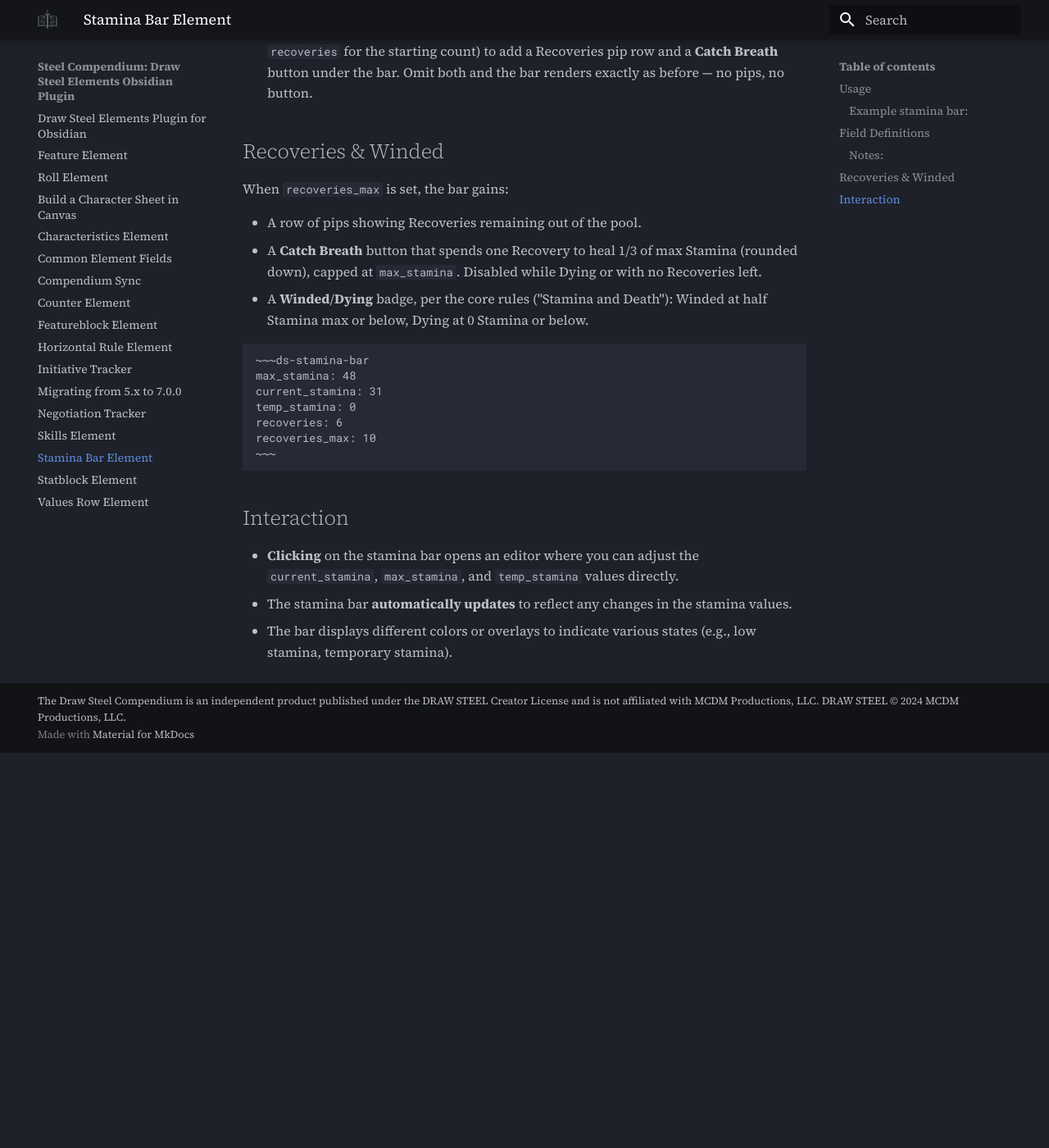
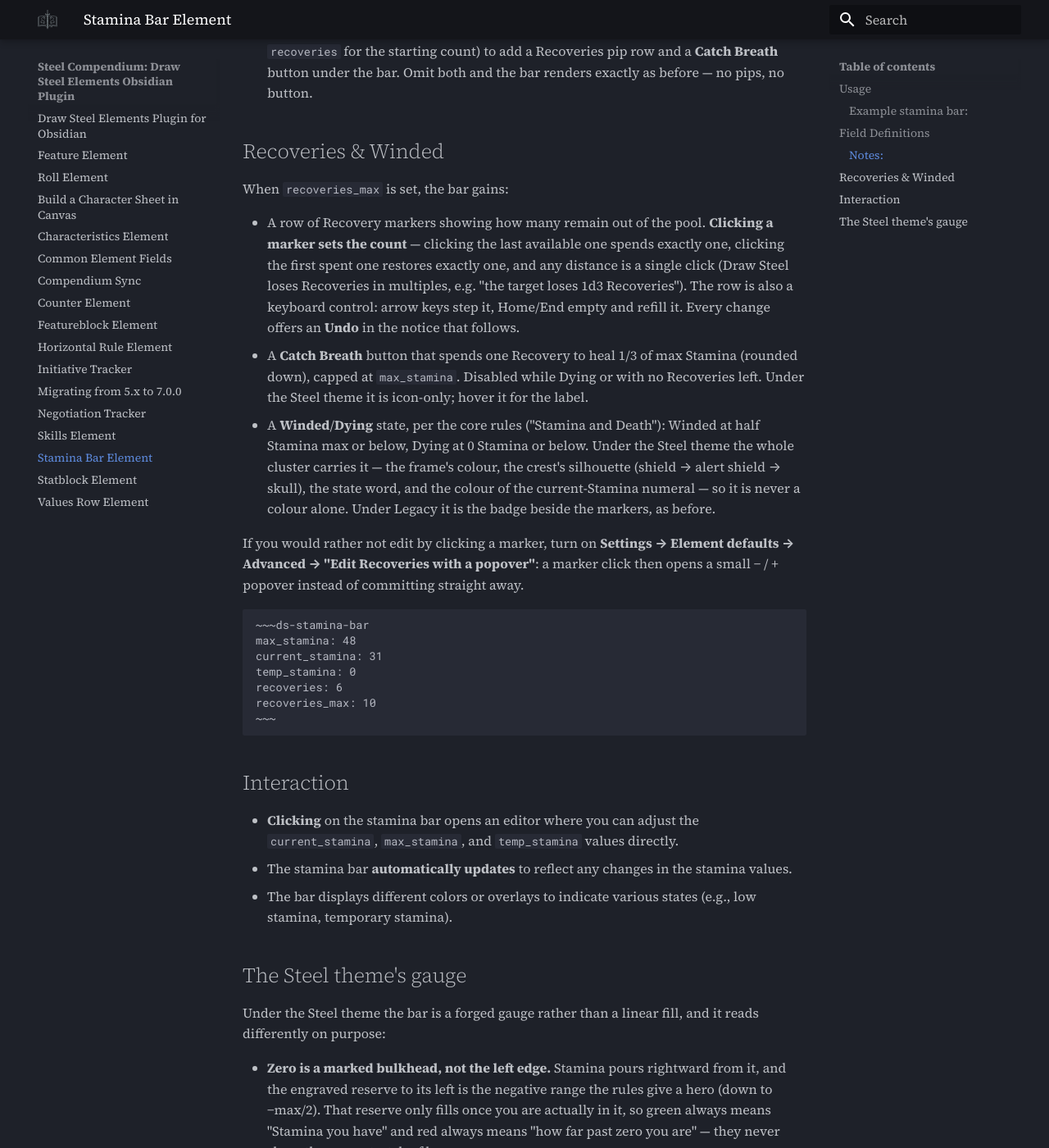
Before and after one commit to SteelCompendium/draw-steel-elements, an MkDocs documentation site: the page built from docs/stamina-bar.md, in a window 1280 px wide and 1400 px high, scrolled down 2026 px. Shown: the whole window at 82% size. Built offline with MkDocs 1.6.1 and Material for MkDocs 9.7.7, drawn with Linux system fonts in a browser that asks for light colours; comment, search, counter and statistics services are not loaded; before the commit the page ends 2944 px from its top, so only the background shows below that; some of the changed text lies outside the part shown.

Commit message:
feat(harness,docs): stamina state + rail fixtures, and the docs/changelog for the redesign (SC-132)
HARNESS. The stamina family had exactly ONE fixture — a healthy bar with temp and
no recoveries — so the subject of this whole redesign had no shot coverage: no
winded, no dying, no recoveries strip, and no rail. Four entries close that
(shots 204 -> 229, all new names, no existing shot's bytes touched by them):

  stamina-bar/recoveries  31/48 +4 with 6 of 10 recoveries — the healthy cluster
  stamina-bar/winded      18/48 — the amber ladder end to end
  stamina-bar/dying       -6/48 — the red ground, the skull, the wound past zero
  stamina-rail   (narrow) the rail form at 300px, Obsidian's default sidebar leaf
  hero-narrow    (narrow) the sheet at 660px, where its stamina region bottoms out
                          at ~215px — the width the crest step-down and the
                          eyebrow stand-down were measured against

Both narrow entries are load-bearing rather than thorough-for-its-own-sake: the
rail and the eyebrow stand-down are CONTAINER-QUERY branches, so the default
sweep's width cannot reach either of them and they would ship unshot.

TWO MEASURED THRESHOLDS moved as a result of actually shooting them:

  * the eyebrow's stand-down, 290px -> 250px of strip. At 290 it also fired on the
    STANDARD hero sheet (a ~288px strip), which is the wrong half of Scott's
    ruling — he asked for the label in the full sheet and only wanted it dropped
    on condensed views. 250 keeps it at 288 (markers still ~11px, well above their
    6.7px floor) and still drops it at the 240px column, where it cannot fit.
  * the rail's own threshold, 340px -> 400px, so a 360px sidebar is a rail. 360 was
    a rail on the round-7 board Scott approved; at 340 it would have rendered the
    full two-row layout instead, and the shipped thing has to be the thing that
    was approved.

Also fixed by shooting it: the recoveries strip needed `flex-wrap: nowrap` +
`min-width: 0` in the FULL form too, not only on the rail — at 660px the hero
sheet pushed Catch Breath onto a line of its own instead of compressing the
markers.

DOCS. docs/stamina-bar.md gains the Model M interaction, the popover setting and
a short section on how the Steel gauge reads (zero as a bulkhead, temp as a plate,
the rail). Plugin CHANGELOG: four user-facing entries under 7.0.0 (the redesign,
Recoveries editing + Undo, hero-sheet editing, the modal preview fix).

````diff
--- a/docs/stamina-bar.md
+++ b/docs/stamina-bar.md
@@ -56,11 +56,24 @@ default values, and whether they are required.
 
 When `recoveries_max` is set, the bar gains:
 
-- A row of pips showing Recoveries remaining out of the pool.
+- A row of Recovery markers showing how many remain out of the pool. **Clicking a marker
+  sets the count** — clicking the last available one spends exactly one, clicking the
+  first spent one restores exactly one, and any distance is a single click (Draw Steel
+  loses Recoveries in multiples, e.g. "the target loses 1d3 Recoveries"). The row is also
+  a keyboard control: arrow keys step it, Home/End empty and refill it. Every change
+  offers an **Undo** in the notice that follows.
 - A **Catch Breath** button that spends one Recovery to heal 1/3 of max Stamina (rounded
-  down), capped at `max_stamina`. Disabled while Dying or with no Recoveries left.
-- A **Winded**/**Dying** badge, per the core rules ("Stamina and Death"): Winded at half
-  Stamina max or below, Dying at 0 Stamina or below.
+  down), capped at `max_stamina`. Disabled while Dying or with no Recoveries left. Under
+  the Steel theme it is icon-only; hover it for the label.
+- A **Winded**/**Dying** state, per the core rules ("Stamina and Death"): Winded at half
+  Stamina max or below, Dying at 0 Stamina or below. Under the Steel theme the whole
+  cluster carries it — the frame's colour, the crest's silhouette (shield → alert shield
+  → skull), the state word, and the colour of the current-Stamina numeral — so it is
+  never a colour alone. Under Legacy it is the badge beside the markers, as before.
+
+If you would rather not edit by clicking a marker, turn on **Settings → Element defaults
+→ Advanced → "Edit Recoveries with a popover"**: a marker click then opens a small − / +
+popover instead of committing straight away.
 
 ```
 ~~~ds-stamina-bar
@@ -77,3 +90,20 @@ recoveries_max: 10
 - **Clicking** on the stamina bar opens an editor where you can adjust the `current_stamina`, `max_stamina`, and `temp_stamina` values directly.
 - The stamina bar **automatically updates** to reflect any changes in the stamina values.
 - The bar displays different colors or overlays to indicate various states (e.g., low stamina, temporary stamina).
+
+## The Steel theme's gauge
+
+Under the Steel theme the bar is a forged gauge rather than a linear fill, and it reads
+differently on purpose:
+
+- **Zero is a marked bulkhead, not the left edge.** Stamina pours rightward from it, and
+  the engraved reserve to its left is the negative range the rules give a hero (down to
+  −max/2). That reserve only fills once you are actually in it, so green always means
+  "Stamina you have" and red always means "how far past zero you are" — they never share
+  the same stretch of bar.
+- **Temporary Stamina is a plate bolted on past the pour**, sharing its origin and scale.
+  When temp is present the scale widens to `max + temp` and a separate mark shows where
+  your real maximum sits, so the plate is always visible and never overflows.
+- In a narrow pane (a sidebar leaf, roughly 400px or less) the whole cluster collapses to
+  a two-line **rail**: the readout and gauge on one line, the Recovery markers and Catch
+  Breath on the next.
````
Also changed, not shown: CHANGELOG.md (+39 -0 lines), styles-source.css, 1 other file.
